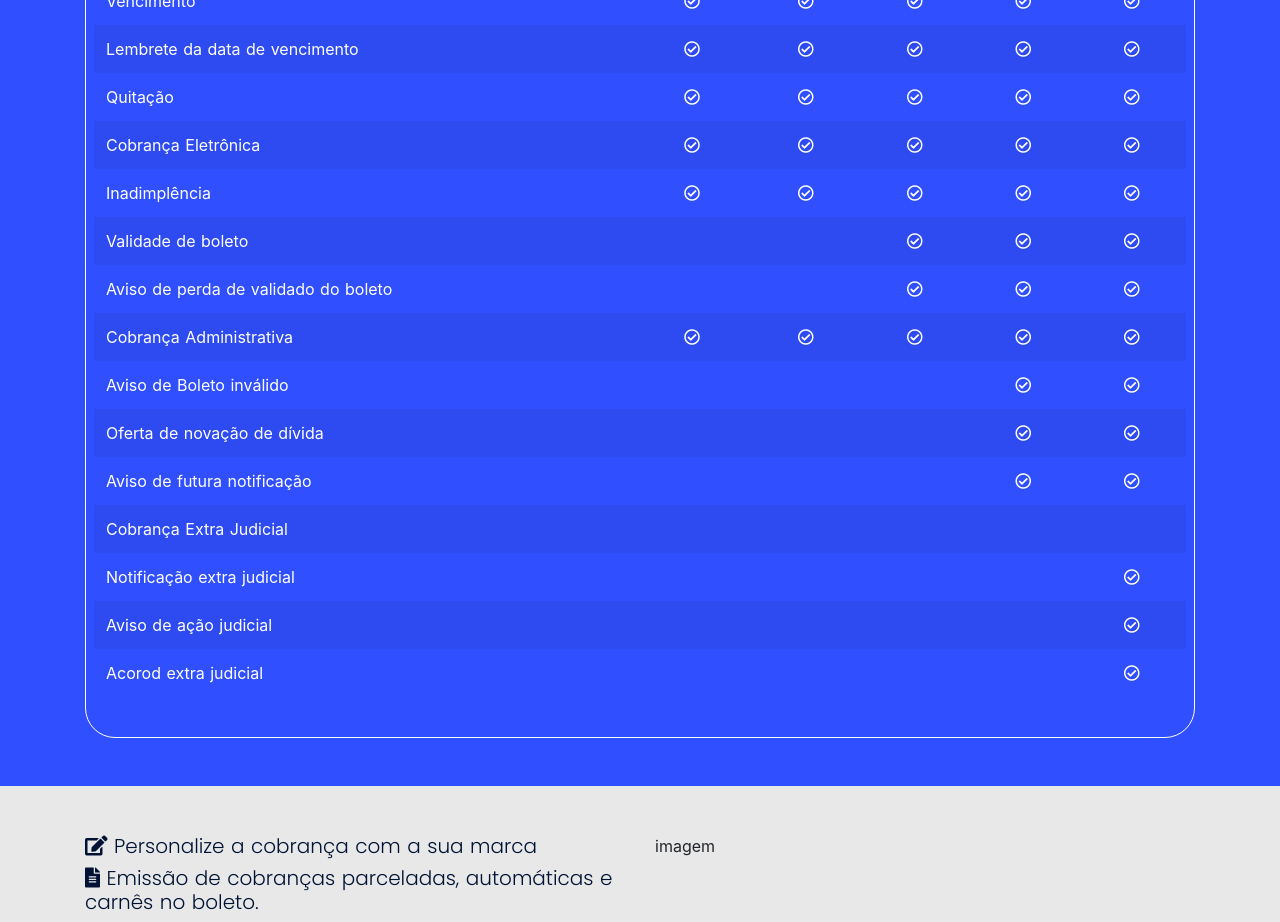
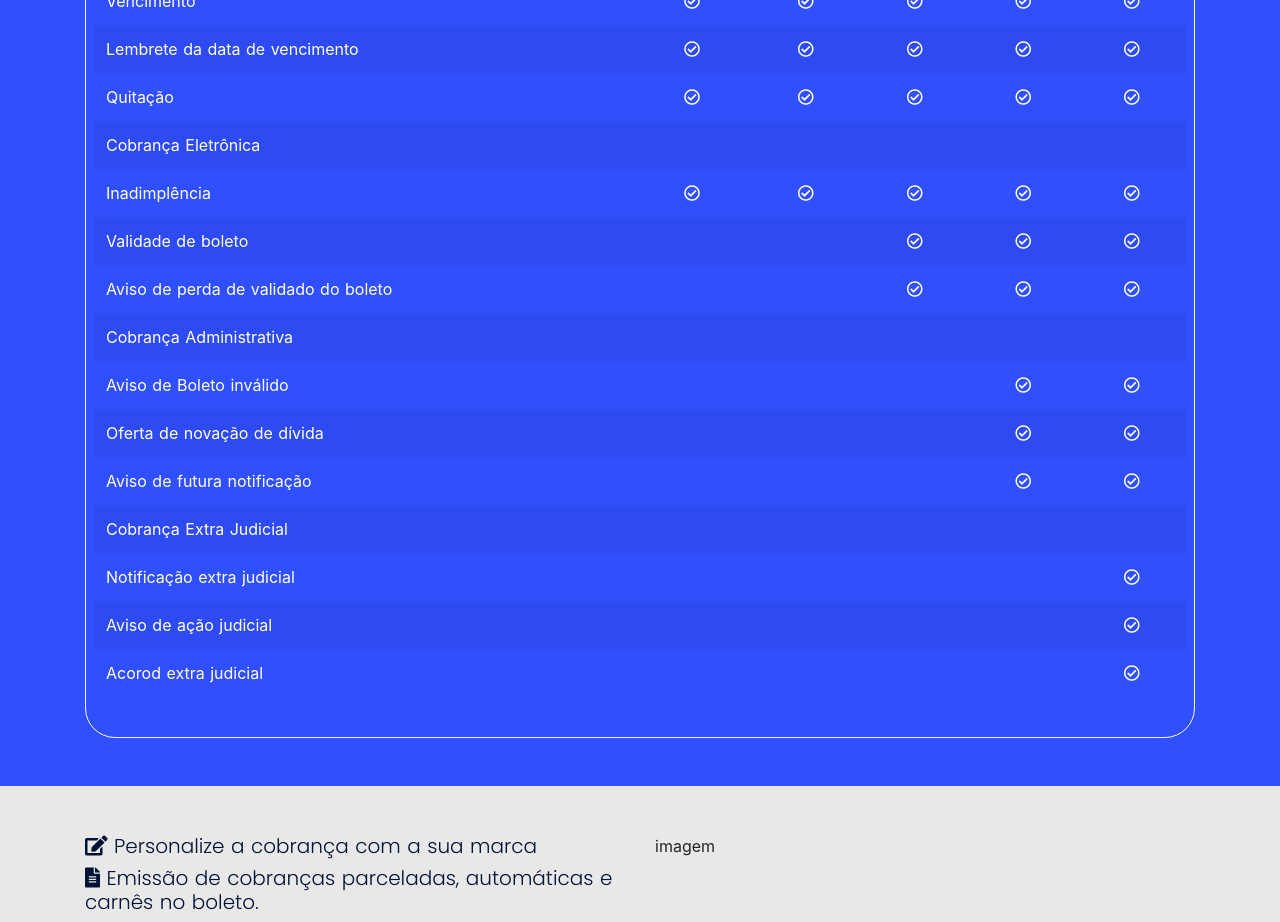
Before and after one commit to phelipequeiroz/imobanco.github.io, a Nuxt app: page /slip in a window 1280 px wide. Shown: the part 1980-2902 px from the top of the page. Built offline with nearby package versions, Linux system fonts and the light colour scheme.

Commit message:
Slipe Table modification

```diff
--- a/components/slip/SlipTable.vue
+++ b/components/slip/SlipTable.vue
@@ -59,11 +59,11 @@
 					{ plano_de_servicos: 'Vencimento', reserva: 'true', multiplus: 'true', business: 'true', mercado: 'true', fullwallet: 'true' },
 					{ plano_de_servicos: 'Lembrete da data de vencimento', reserva: 'true', multiplus: 'true', business: 'true', mercado: 'true', fullwallet: 'true' },
 					{ plano_de_servicos: 'Quitação', reserva: 'true', multiplus: 'true', business: 'true', mercado: 'true', fullwallet: 'true' },
-					{ plano_de_servicos: 'Cobrança Eletrônica', reserva: 'true', multiplus: 'true', business: 'true', mercado: 'true', fullwallet: 'true' },
+					{ plano_de_servicos: 'Cobrança Eletrônica'},
 					{ plano_de_servicos: 'Inadimplência', reserva: 'true', multiplus: 'true', business: 'true', mercado: 'true', fullwallet: 'true' },
 					{ plano_de_servicos: 'Validade de boleto', business: 'true', mercado: 'true', fullwallet: 'true' },
 					{ plano_de_servicos: 'Aviso de perda de validado do boleto', business: 'true', mercado: 'true', fullwallet: 'true' },
-					{ plano_de_servicos: 'Cobrança Administrativa', reserva: 'true', multiplus: 'true', business: 'true', mercado: 'true', fullwallet: 'true' },
+					{ plano_de_servicos: 'Cobrança Administrativa'},
 					{ plano_de_servicos: 'Aviso de Boleto inválido', mercado: 'true', fullwallet: 'true' },
 					{ plano_de_servicos: 'Oferta de novação de dívida', mercado: 'true', fullwallet: 'true' },
 					{ plano_de_servicos: 'Aviso de futura notificação', mercado: 'true', fullwallet: 'true' },
```
